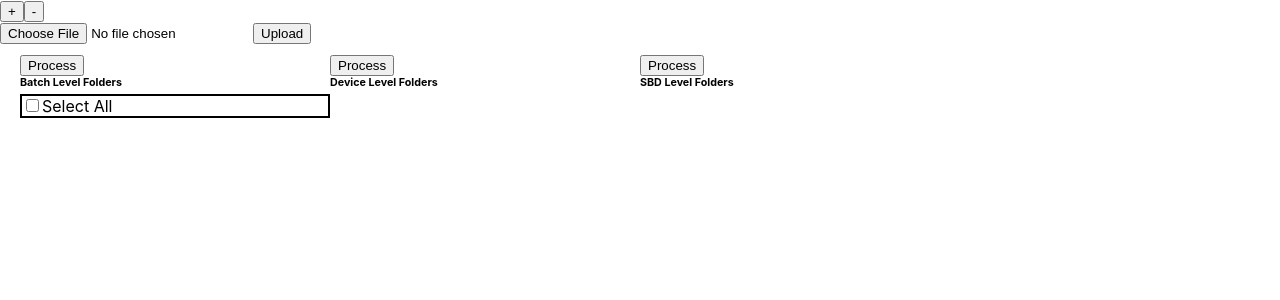
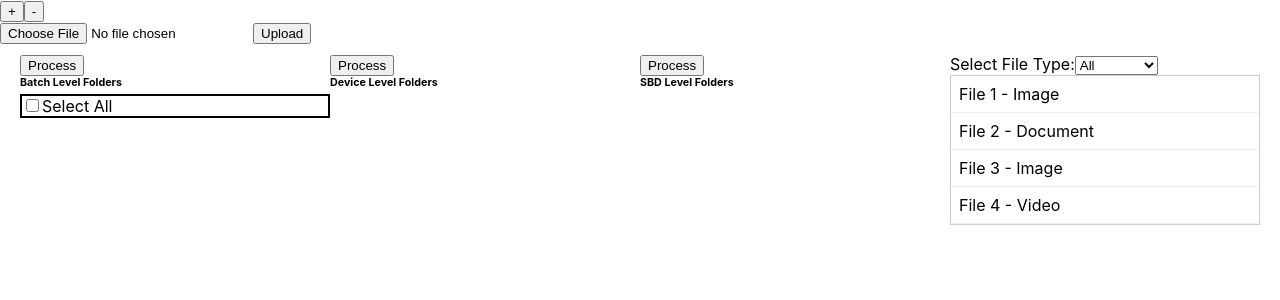
Before and after one commit to GitTurtleDone/excel_upload_fs, a React (Create React App) app in the folder excel_upload_fe/: page / in a window 1280 px wide. Shown: the top 300 px of the page. Built offline with nearby package versions, Linux system fonts and the light colour scheme.

Commit message:
Constructing dropdown menu for fitlering files

```diff
--- a/excel_upload_fe/src/components/FolderTrees.js
+++ b/excel_upload_fe/src/components/FolderTrees.js
@@ -3,6 +3,7 @@ import "./FolderTrees.css";
 import BatchFolder from "./Folders/BatchFolder";
 import DevFolder from "./Folders/DevFolder";
 import SBDFolder from "./Folders/SBDFolder";
+import DropdownMenu from "./Folders/DropdownMenu";
 
 function FolderTrees({ folderTrees, folderTreeNames }) {
   const [checkedBatchFolders, setCheckedBatchFolders] = useState([]);
@@ -58,6 +59,7 @@ function FolderTrees({ folderTrees, folderTreeNames }) {
         checkedSBDFolders={checkedSBDFolders}
         updateCheckedSBDFolders={updateCheckedSBDFolders}
       ></SBDFolder>
+      <DropdownMenu />
     </div>
   );
 }
--- /dev/null
+++ b/excel_upload_fe/src/components/Folders/DropdownMenu.js
@@ -0,0 +1,56 @@
+import React, { useState } from "react";
+
+const DropdownMenu = () => {
+  const allFiles = [
+    { name: "File 1", type: "Image" },
+    { name: "File 2", type: "Document" },
+    { name: "File 3", type: "Image" },
+    { name: "File 4", type: "Video" },
+    // Add more files with different types
+  ];
+
+  const [selectedFileType, setSelectedFileType] = useState("All");
+  const filteredFiles =
+    selectedFileType === "All"
+      ? allFiles
+      : allFiles.filter((file) => file.type === selectedFileType);
+
+  const handleFilterChange = (event) => {
+    setSelectedFileType(event.target.value);
+  };
+
+  return (
+    <div>
+      <label>
+        Select File Type:
+        <select value={selectedFileType} onChange={handleFilterChange}>
+          <option value="All">All</option>
+          <option value="Image">Image</option>
+          <option value="Document">Document</option>
+          <option value="Video">Video</option>
+          {/* Add more file types as needed */}
+        </select>
+      </label>
+
+      <div
+        className="file-container"
+        style={{
+          maxHeight: "200px",
+          overflowY: "auto",
+          border: "1px solid #ccc",
+        }}
+      >
+        {filteredFiles.map((file) => (
+          <div
+            key={file.name}
+            style={{ padding: "8px", borderBottom: "1px solid #eee" }}
+          >
+            {file.name} - {file.type}
+          </div>
+        ))}
+      </div>
+    </div>
+  );
+};
+
+export default DropdownMenu;
```
